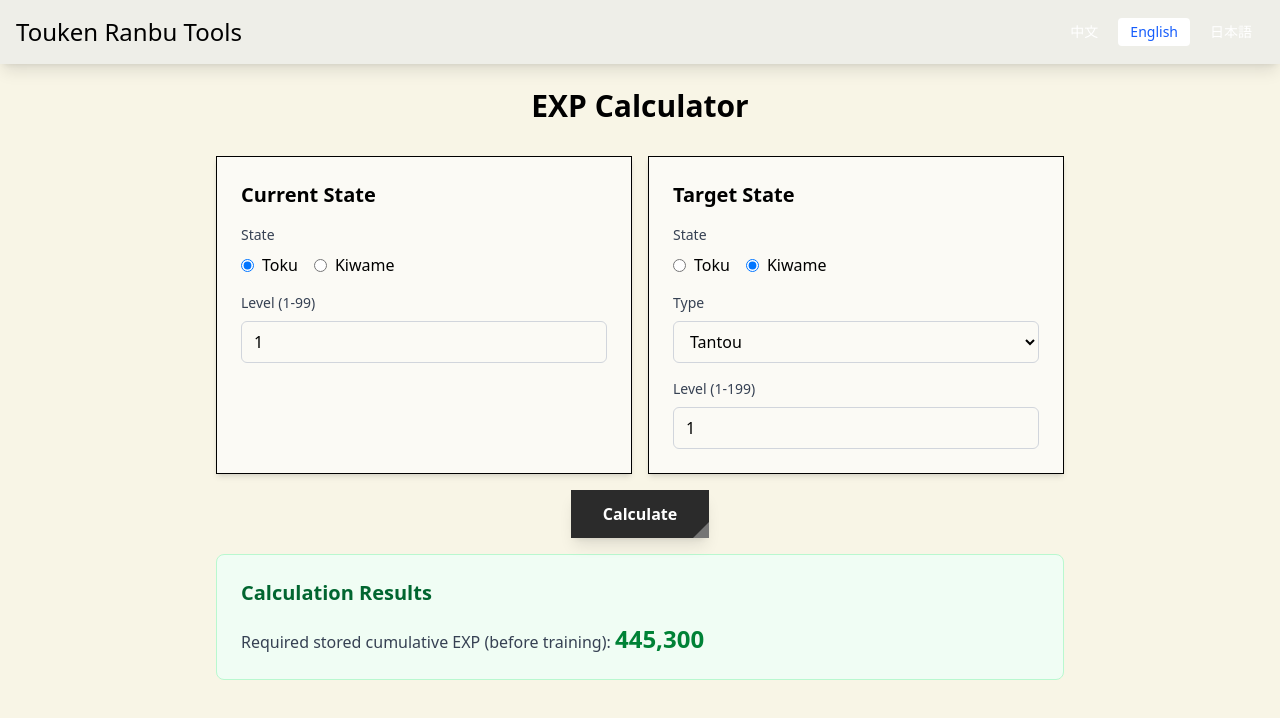
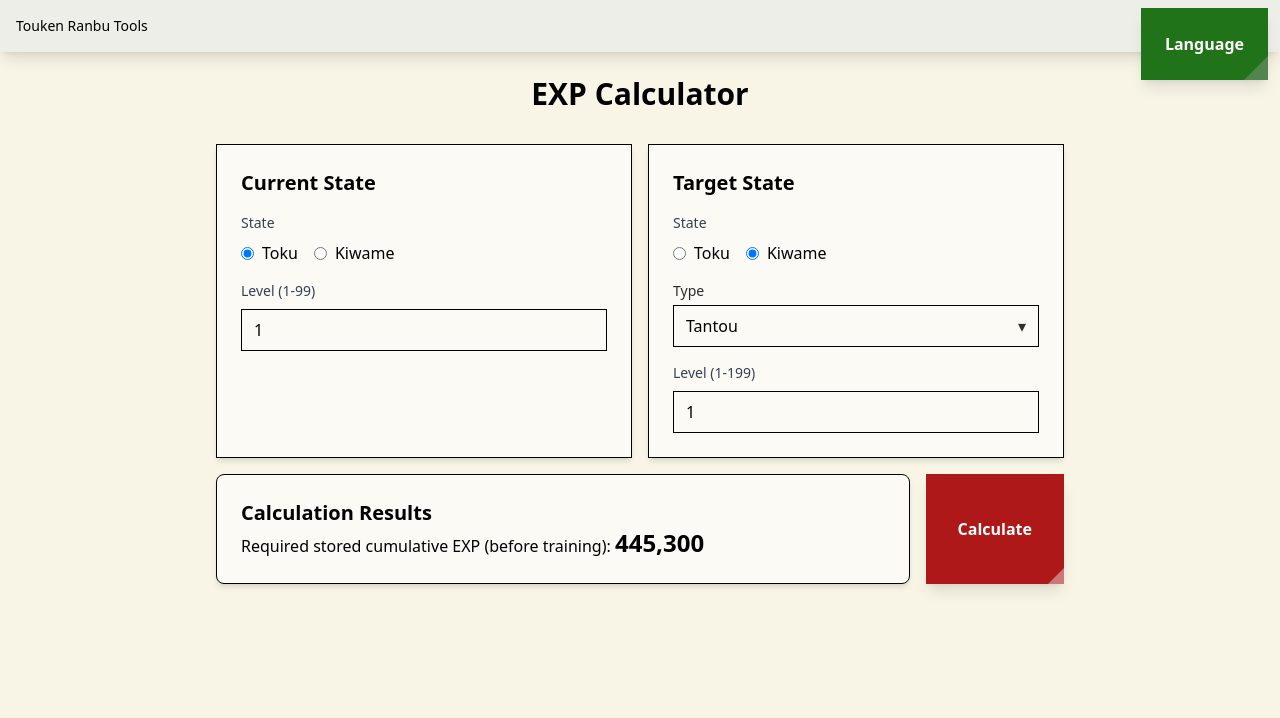
Before and after one commit to ALeafWolf/tkrb-tools, a React (Vite) app: page /exp in a window 1280 px wide. Both pictures are taken after a click on the button "Calculate". Shown: the top 718 px of the page. Built offline with nearby package versions, Linux system fonts and the light colour scheme.

Commit message:
UI update

```diff
--- a/src/components/Calculator/ExpCalculator.tsx
+++ b/src/components/Calculator/ExpCalculator.tsx
@@ -4,9 +4,10 @@ import type { ToukenState, ToukenType, ExpData } from "../../lib/types/touken";
 import {
   getExpBetweenLevels,
   getCumExpToLevel,
-} from "../../lib/helpers/exp-calculate";
+} from "../../lib/helpers";
 import { Button } from "../Shared/Button";
 import { ContentContainer } from "../Shared/ContentContainer";
+import { Select } from "../Shared/Select";
 
 const TOUKEN_TYPES: ToukenType[] = [
   "tantou",
@@ -18,13 +19,13 @@ const TOUKEN_TYPES: ToukenType[] = [
   "yari",
   "naginata",
 ];
+export default function ExpCalculator() {
+  const { t, i18n } = useTranslation();
 
-function formatNumber(num: number): string {
-  return num.toLocaleString("en-US");
-}
+  const formatNumber = (num: number): string => {
+    return new Intl.NumberFormat(i18n.language).format(num);
+  };
 
-export default function ExpCalculator() {
-  const { t } = useTranslation();
   const [expData, setExpData] = useState<ExpData | null>(null);
   const [loading, setLoading] = useState(true);
   const [error, setError] = useState<string | null>(null);
@@ -250,25 +251,22 @@ export default function ExpCalculator() {
               </div>
 
               {currentState === "kiwame" && (
-                <div>
-                  <label className="mb-2 block text-sm font-medium text-gray-700">
-                    {t("calculator.type")}
-                  </label>
-                  <select
-                    value={currentType || ""}
-                    onChange={(e) =>
-                      setCurrentType(e.target.value as ToukenType)
-                    }
-                    className="w-full rounded-md border border-gray-300 px-3 py-2 focus:ring-2 focus:ring-blue-500 focus:outline-none"
-                  >
-                    <option value="">{t("common.selectType")}</option>
-                    {TOUKEN_TYPES.map((type) => (
-                      <option key={type} value={type}>
-                        {t(`types.${type}`)}
-                      </option>
-                    ))}
-                  </select>
-                </div>
+                <Select
+                  label={t("calculator.type")}
+                  value={currentType || ""}
+                  options={[
+                    { value: "", label: t("common.selectType") },
+                    ...TOUKEN_TYPES.map((type) => ({
+                      value: type,
+                      label: t(`types.${type}`),
+                    })),
+                  ]}
+                  onChange={(value) =>
+                    setCurrentType(value === "" ? null : (value as ToukenType))
+                  }
+                  placeholder={t("common.selectType")}
+                  className="w-full"
+                />
               )}
 
               <div>
@@ -284,7 +282,7 @@ export default function ExpCalculator() {
                   onChange={(e) =>
                     setCurrentLevel(parseInt(e.target.value) || 1)
                   }
-                  className="w-full rounded-md border border-gray-300 px-3 py-2 focus:ring-2 focus:ring-blue-500 focus:outline-none"
+                  className="w-full border border-black px-3 py-2 focus:ring-2 focus:ring-blue-500 focus:outline-none"
                 />
               </div>
             </div>
@@ -330,25 +328,22 @@ export default function ExpCalculator() {
               </div>
 
               {targetState === "kiwame" && (
-                <div>
-                  <label className="mb-2 block text-sm font-medium text-gray-700">
-                    {t("calculator.type")}
-                  </label>
-                  <select
-                    value={targetType || ""}
-                    onChange={(e) =>
-                      setTargetType(e.target.value as ToukenType)
-                    }
-                    className="w-full rounded-md border border-gray-300 px-3 py-2 focus:ring-2 focus:ring-blue-500 focus:outline-none"
-                  >
-                    <option value="">{t("common.selectType")}</option>
-                    {TOUKEN_TYPES.map((type) => (
-                      <option key={type} value={type}>
-                        {t(`types.${type}`)}
-                      </option>
-                    ))}
-                  </select>
-                </div>
+                <Select
+                  label={t("calculator.type")}
+                  value={targetType || ""}
+                  options={[
+                    { value: "", label: t("common.selectType") },
+                    ...TOUKEN_TYPES.map((type) => ({
+                      value: type,
+                      label: t(`types.${type}`),
+                    })),
+                  ]}
+                  onChange={(value) =>
+                    setTargetType(value === "" ? null : (value as ToukenType))
+                  }
+                  placeholder={t("common.selectType")}
+                  className="w-full"
+                />
               )}
 
               <div>
@@ -364,44 +359,46 @@ export default function ExpCalculator() {
                   onChange={(e) =>
                     setTargetLevel(parseInt(e.target.value) || 1)
                   }
-                  className="w-full rounded-md border border-gray-300 px-3 py-2 focus:ring-2 focus:ring-blue-500 focus:outline-none"
+                  className="w-full border border-black px-3 py-2 focus:ring-2 focus:ring-blue-500 focus:outline-none"
                 />
               </div>
             </div>
           </ContentContainer>
 
           {/* Calculate Button */}
-          <div className="col-span-2 flex justify-center">
+          <div className="col-span-2 flex rounded-lg gap-4">
+            <ContentContainer className="col-span-2 rounded-lg border flex-1">
+              {result && (
+                <>
+                  <h3 className="text-xl font-semibold">
+                    {t("calculator.calculationResults")}
+                  </h3>
+
+                  <div className="space-y-3">
+                    <div>
+                      <span className="font-medium">
+                        {result.kind === "requiredStoredCumulative"
+                          ? t("results.requiredStoredCumulative")
+                          : t("results.expNeededDelta")}
+                      </span>{" "}
+                      <span className="text-2xl font-bold">
+                        {formatNumber(result.value)}
+                      </span>
+                    </div>
+                  </div>
+                </>
+              )}
+            </ContentContainer>
             <Button
               onClick={handleCalculate}
               disabled={isCalculateDisabled}
-              className={`px-8 py-3 ${isCalculateDisabled ? "cursor-not-allowed" : "cursor-pointer"}`}
+              className={`px-8 py-3 ml-auto bg-danger ${isCalculateDisabled ? "cursor-not-allowed" : "cursor-pointer"}`}
+              cornerClassName="border-b-danger-accent"
             >
               {t("common.calculate")}
             </Button>
           </div>
 
-          {/* Results Section */}
-          {result && (
-            <div className="col-span-2 space-y-4 rounded-lg border border-green-200 bg-green-50 p-6">
-              <h3 className="text-xl font-semibold text-green-800">
-                {t("calculator.calculationResults")}
-              </h3>
-
-              <div className="space-y-3">
-                <div>
-                  <span className="font-medium text-gray-700">
-                    {result.kind === "requiredStoredCumulative"
-                      ? t("results.requiredStoredCumulative")
-                      : t("results.expNeededDelta")}
-                  </span>{" "}
-                  <span className="text-2xl font-bold text-green-700">
-                    {formatNumber(result.value)}
-                  </span>
-                </div>
-              </div>
-            </div>
-          )}
         </div>
       )}
     </div>
--- a/src/components/Navigation/Header.tsx
+++ b/src/components/Navigation/Header.tsx
@@ -7,9 +7,9 @@ export default function Header() {
   return (
     <header className="bg-panel sticky top-0 left-0 z-50 shadow-lg">
       <div className="flex items-center justify-between p-4">
-        <h1 className="text-lg md:text-xl lg:text-2xl">
+        <p className="text-sm">
           {t("common.siteName")}
-        </h1>
+        </p>
         <LanguageSwitcher />
       </div>
     </header>
--- a/src/components/Navigation/LanguageSwitcher.tsx
+++ b/src/components/Navigation/LanguageSwitcher.tsx
@@ -1,4 +1,8 @@
 import { useTranslation } from "react-i18next";
+import { useState, useEffect, useRef } from "react";
+import { Button } from "../Shared/Button";
+import { ContentContainer } from "../Shared/ContentContainer";
+import { cn } from "../../lib/helpers";
 
 const LANGUAGES = [
   { code: "zh", label: "中文" },
@@ -7,28 +11,67 @@ const LANGUAGES = [
 ] as const;
 
 export default function LanguageSwitcher() {
-  const { i18n } = useTranslation();
+  const { i18n, t } = useTranslation();
+  const [isOpen, setIsOpen] = useState(false);
+  const containerRef = useRef<HTMLDivElement>(null);
 
   const handleLanguageChange = (langCode: string) => {
     i18n.changeLanguage(langCode);
     localStorage.setItem("i18nextLng", langCode);
+    setIsOpen(false);
   };
 
+  const handleToggle = () => {
+    setIsOpen((prev) => !prev);
+  };
+
+  // Handle click outside
+  useEffect(() => {
+    const handleClickOutside = (event: MouseEvent) => {
+      if (
+        containerRef.current &&
+        !containerRef.current.contains(event.target as Node)
+      ) {
+        setIsOpen(false);
+      }
+    };
+
+    if (isOpen) {
+      document.addEventListener("mousedown", handleClickOutside);
+    }
+
+    return () => {
+      document.removeEventListener("mousedown", handleClickOutside);
+    };
+  }, [isOpen]);
+
   return (
-    <div className="flex items-center gap-2">
-      {LANGUAGES.map((lang) => (
+    <div ref={containerRef} className="absolute top-2 right-3">
+      <Button
+        onClick={handleToggle}
+        className="bg-positive p-6"
+        cornerClassName="border-b-positive-accent border-b-24 border-l-24"
+      >
+        {t("common.language")}
+      </Button>
+      {isOpen && (
+        <ContentContainer className="p-0 shadow-md flex flex-col border-none">
+          {LANGUAGES.map((lang, index) => (
             <button
               key={lang.code}
               onClick={() => handleLanguageChange(lang.code)}
-          className={`rounded px-3 py-1 text-sm font-medium transition-colors ${
+              className={cn("relative text-sm font-medium border border-black py-2",
+                "hover:bg-danger-soft hover:cursor-pointer hover:after:content-['✓']",
+                "after:absolute after:right-2 after:top-1/2 after:-translate-y-1/2 after:text-danger after:font-semibold",
+                index !== LANGUAGES.length - 1 && "border-b-0",
                 i18n.language === lang.code
-              ? "bg-white text-blue-600"
-              : "text-white hover:bg-blue-700"
-          }`}
+                && "bg-danger-soft after:content-['✓']")}
             >
               {lang.label}
             </button>
           ))}
+        </ContentContainer>
+      )}
     </div>
   );
 }
--- a/src/components/Shared/Button.tsx
+++ b/src/components/Shared/Button.tsx
@@ -1,4 +1,5 @@
 import React from "react";
+import { cn } from "../../lib/helpers";
 
 type ButtonProps = {
     children: React.ReactNode;
@@ -13,20 +14,18 @@ export function Button({
     onClick,
     disabled = false,
     className = "",
-    cornerClassName = "",
+    cornerClassName = "border-b-neutral-accent",
 }: ButtonProps) {
     return (
         <button
             type="button"
             onClick={onClick}
             disabled={disabled}
-            className={`relative inline-flex items-center justify-center px-4 py-2 font-semibold text-white bg-btn-black shadow-lg select-none ${disabled ? "cursor-not-allowed opacity-50" : "cursor-pointer"} ${className} `}
+            className={cn(`relative inline-flex items-center justify-center px-4 py-2 font-semibold text-white bg-neutral shadow-lg select-none ${disabled ? "cursor-not-allowed opacity-50" : "cursor-pointer"} ${className} `)}
         >
             {children}
             {/* bottom-right corner accent */}
-            <span
-                className={`pointer-events-none absolute right-0 bottom-0 h-0 w-0 border-b-16 border-l-16 border-b-btn-black-corner border-l-transparent ${cornerClassName}`}
-            />
+            <span className={cn(`pointer-events-none absolute right-0 bottom-0 h-0 w-0 border-b-16 border-l-16 border-l-transparent ${cornerClassName}`)} />
         </button>
     );
 }
--- a/src/components/Shared/ContentContainer.tsx
+++ b/src/components/Shared/ContentContainer.tsx
@@ -1,4 +1,5 @@
 import React from "react";
+import { cn } from "../../lib/helpers";
 
 type ContentContainerProps = {
     children: React.ReactNode;
@@ -6,5 +7,5 @@ type ContentContainerProps = {
 };
 
 export function ContentContainer({ children, className }: ContentContainerProps) {
-    return <div className={`bg-container shadow-md p-6 border-black border ${className}`}>{children}</div>;
+    return <div className={cn(`bg-container shadow-md p-6 border-black border ${className}`)}>{children}</div>;
 }
--- /dev/null
+++ b/src/components/Shared/Select.tsx
@@ -0,0 +1,203 @@
+import React from "react";
+import { cn } from "../../lib/helpers";
+
+type Option = { value: string; label: string };
+
+type SelectProps = {
+    id?: string;
+    label: string; // visible label for a11y
+    value: string;
+    options: Option[];
+    onChange: (value: string) => void;
+    disabled?: boolean;
+    className?: string;
+    placeholder?: string; // shows when value is empty
+};
+
+export function Select({
+    id,
+    label,
+    value,
+    options,
+    onChange,
+    disabled = false,
+    className = "",
+    placeholder,
+}: SelectProps) {
+    const uid = React.useId();
+    const baseId = id ?? `select-${uid}`;
+    const listboxId = `${baseId}-listbox`;
+
+    const rootRef = React.useRef<HTMLDivElement>(null);
+    const buttonRef = React.useRef<HTMLButtonElement>(null);
+
+    const selectedIndex = Math.max(
+        0,
+        options.findIndex((o) => o.value === value)
+    );
+
+    const [open, setOpen] = React.useState(false);
+    const [activeIndex, setActiveIndex] = React.useState(selectedIndex);
+
+    // Keep active option aligned to current value when opening
+    React.useEffect(() => {
+        if (open) setActiveIndex(selectedIndex);
+    }, [open, selectedIndex]);
+
+    // Click outside to close
+    React.useEffect(() => {
+        if (!open) return;
+        const onDocMouseDown = (e: MouseEvent) => {
+            const el = rootRef.current;
+            if (!el) return;
+            if (!el.contains(e.target as Node)) setOpen(false);
+        };
+        document.addEventListener("mousedown", onDocMouseDown);
+        return () => document.removeEventListener("mousedown", onDocMouseDown);
+    }, [open]);
+
+    const commit = (index: number) => {
+        const opt = options[index];
+        if (!opt) return;
+        onChange(opt.value);
+        setOpen(false);
+        buttonRef.current?.focus();
+    };
+
+    const onButtonKeyDown = (e: React.KeyboardEvent<HTMLButtonElement>) => {
+        if (disabled) return;
+
+        switch (e.key) {
+            case "ArrowDown":
+            case "ArrowUp": {
+                e.preventDefault();
+                if (!open) setOpen(true);
+                const dir = e.key === "ArrowDown" ? 1 : -1;
+                setActiveIndex((i) => {
+                    const next = (i + dir + options.length) % options.length;
+                    return next;
+                });
+                break;
+            }
+            case "Enter":
+            case " ": {
+                e.preventDefault();
+                if (!open) {
+                    setOpen(true);
+                } else {
+                    commit(activeIndex);
+                }
+                break;
+            }
+            case "Escape": {
+                if (open) {
+                    e.preventDefault();
+                    setOpen(false);
+                }
+                break;
+            }
+            case "Home": {
+                if (open) {
+                    e.preventDefault();
+                    setActiveIndex(0);
+                }
+                break;
+            }
+            case "End": {
+                if (open) {
+                    e.preventDefault();
+                    setActiveIndex(options.length - 1);
+                }
+                break;
+            }
+        }
+    };
+
+    const selected = options.find((o) => o.value === value) ?? options[0];
+    const activeId = `${baseId}-opt-${activeIndex}`;
+
+    // Determine display text: show placeholder if value is empty and placeholder exists
+    const displayText = value === "" && placeholder
+        ? placeholder
+        : (selected?.label ?? "");
+    const isPlaceholder = value === "" && placeholder;
+
+    return (
+        <div ref={rootRef} className={cn("w-full relative", className)}>
+            {/* Visible label */}
+            <label htmlFor={`${baseId}-button`} className="block mb-1 text-sm text-fg">
+                {label}
+            </label>
+
+            <button
+                id={`${baseId}-button`}
+                ref={buttonRef}
+                type="button"
+                disabled={disabled}
+                className={cn(
+                    "relative w-full inline-flex items-center justify-between px-3 py-2 border border-black bg-transparent",
+                    "focus:outline-none",
+                    disabled ? "opacity-50 cursor-not-allowed" : "cursor-pointer",
+                )}
+                role="combobox"
+                aria-haspopup="listbox"
+                aria-controls={listboxId}
+                aria-expanded={open}
+                aria-activedescendant={open ? activeId : undefined}
+                onClick={() => !disabled && setOpen((v) => !v)}
+                onKeyDown={onButtonKeyDown}
+            >
+                <span className={cn("truncate", isPlaceholder && "opacity-60")}>
+                    {displayText}
+                </span>
+
+                {/* simple chevron */}
+                <span className="ml-2 opacity-80">▾</span>
+            </button>
+
+            {open && (
+                <ul
+                    id={listboxId}
+                    role="listbox"
+                    aria-label={label}
+                    className={[
+                        "mt-1 w-full max-h-60 overflow-auto absolute top-full left-0 right-0 z-10",
+                        "bg-panel shadow-sm",
+                    ].join(" ")}
+                >
+                    {options.map((opt, idx) => {
+                        const isSelected = opt.value === value;
+                        const isActive = idx === activeIndex;
+                        const isPlaceholder = opt.value === "";
+
+                        return (
+                            <li
+                                id={`${baseId}-opt-${idx}`}
+                                key={opt.value}
+                                role="option"
+                                aria-selected={isSelected}
+                                className={cn(
+                                    "px-3 py-2 select-none cursor-pointer border border-black not-last:border-b-0 relative",
+                                    !isPlaceholder && "hover:bg-danger-soft hover:after:content-['✓']",
+                                    "after:absolute after:right-2 after:top-1/2 after:-translate-y-1/2 after:text-danger after:font-semibold",
+                                    isActive && !isPlaceholder && "bg-danger-soft after:content-['✓']",
+                                    isSelected && !isPlaceholder && "bg-danger-soft after:content-['✓']",
+                                )}
+                                onMouseEnter={() => setActiveIndex(idx)}
+                                onMouseDown={(e) => {
+                                    // prevents button losing focus before click
+                                    e.preventDefault();
+                                }}
+                                onClick={() => commit(idx)}
+                            >
+                                <div className="flex items-center justify-between gap-2">
+                                    <span className="truncate">{opt.label}</span>
+                                </div>
+                            </li>
+                        );
+                    })}
+                </ul>
+            )}
+        </div>
+    );
+}
--- a/src/locales/en.json
+++ b/src/locales/en.json
@@ -3,7 +3,8 @@
     "siteName": "Touken Ranbu Tools",
     "calculate": "Calculate",
     "loading": "Loading exp data...",
-    "selectType": "Select type..."
+    "selectType": "Select type...",
+    "language": "Language"
   },
   "calculator": {
     "title": "EXP Calculator",
--- a/src/locales/ja.json
+++ b/src/locales/ja.json
@@ -3,7 +3,8 @@
     "siteName": "刀剣乱舞のガジェット",
     "calculate": "計算",
     "loading": "経験値データを読み込み中...",
-    "selectType": "タイプを選択..."
+    "selectType": "タイプを選択...",
+    "language": "言語"
   },
   "calculator": {
     "title": "経験値計算機",
--- a/src/locales/zh.json
+++ b/src/locales/zh.json
@@ -3,7 +3,8 @@
     "siteName": "刀剑乱舞小工具",
     "calculate": "计算",
     "loading": "正在加载经验值数据...",
-    "selectType": "选择类型..."
+    "selectType": "选择类型...",
+    "language": "语言"
   },
   "calculator": {
     "title": "经验值计算器",
```
Also changed, not shown: src/assets/styles/theme.css (+10 -10 lines). Lines whose indentation alone changed are shown as unchanged.
